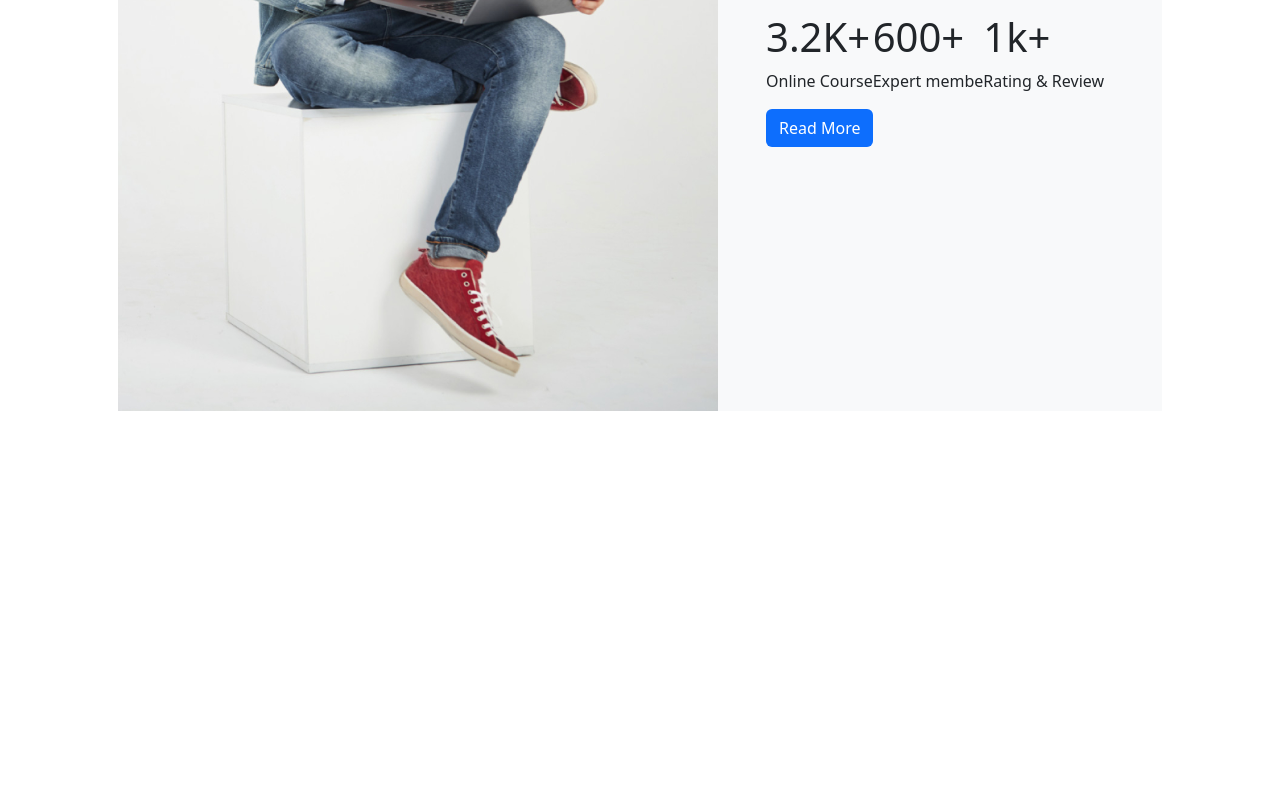
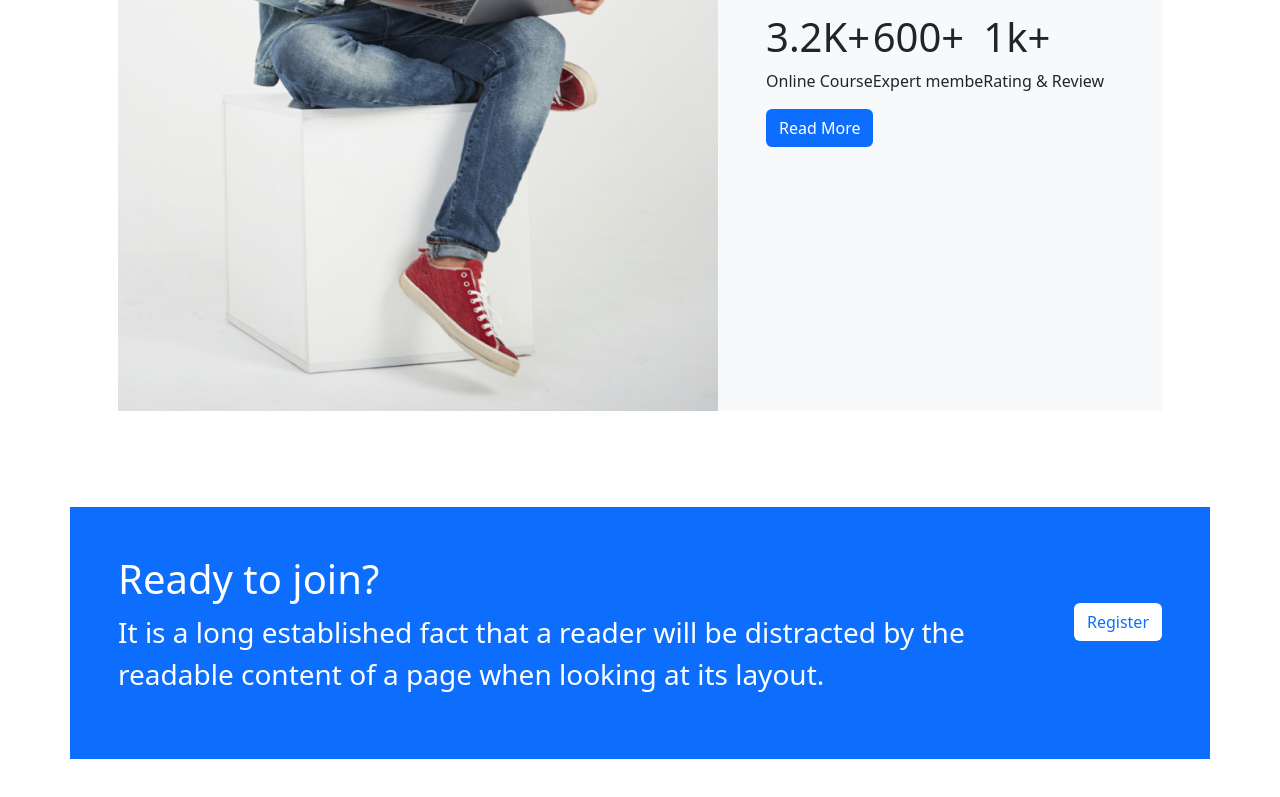
Before and after one commit to aminakhatun22/Practise-To-Perfect, a plain HTML site: page practise to perfect..html in a window 1280 px wide. Shown: the part 2081-2878 px from the top of the page. Before the commit the page ends 2540 px from the top, so only its background shows below. Drawn offline with nearby package versions, Linux system fonts and the light colour scheme.

Commit message:
added modal

```diff
--- a/practise to perfect..html
+++ b/practise to perfect..html
@@ -237,6 +237,17 @@
             </div>
 
         </section>
+        <!-- modal section -->
+        <section class=" container d-flex bg-primary p-5 text-white mt-5 mb-5">
+            <div>
+                <h1>Ready to join?</h1>
+                <p class="fs-3">It is a long established fact that a reader will be distracted by the
+                    readable content of a page when looking at its layout.</p>
+            </div>
+            <div>
+                <button class="btn bg-white text-primary mt-5">Register</button>
+            </div>
+        </section>
 
 
     </main>
```
